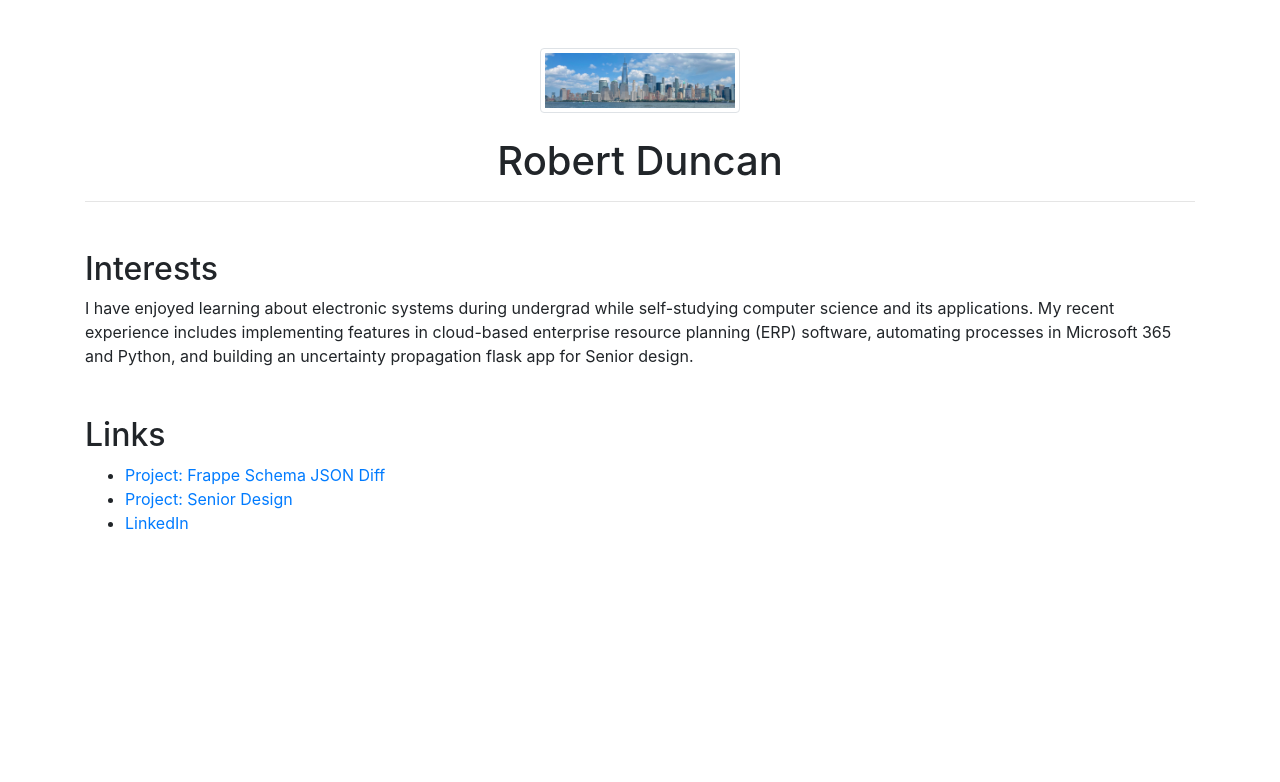
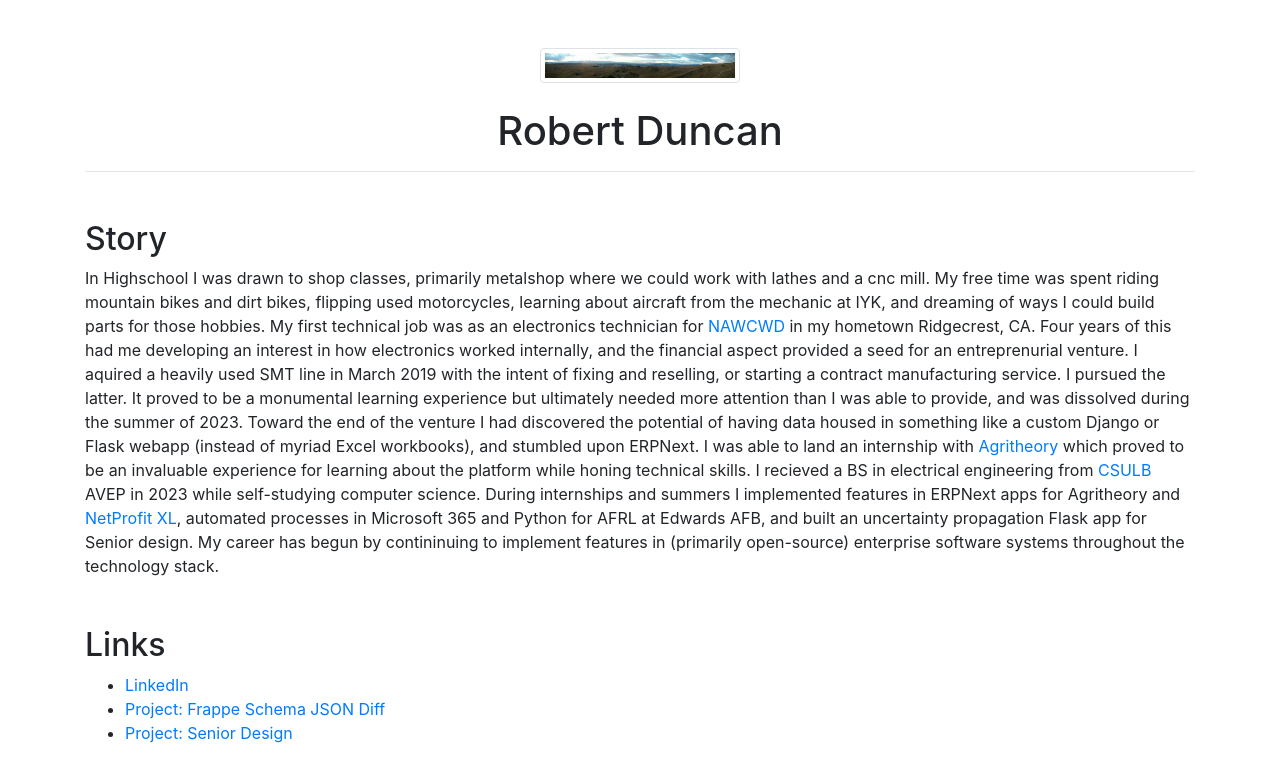
Before and after one commit to robproject/home, a plain HTML site: page index.html in a window 1280 px wide. Drawn offline with nearby package versions, Linux system fonts and the light colour scheme.

Commit message:
chore: update 20251117

```diff
--- a/index.html
+++ b/index.html
@@ -13,50 +13,52 @@
     <div class="container my-5">
 
         <div class="text-center">
-        <img src="assets/IMG_0699-EDIT.jpg" alt="Your Name" class="img-fluid img-thumbnail mb-4" style="max-width: 200px;">
+            <img src="assets/pano.jpg" alt="Your Name" class="img-fluid img-thumbnail mb-4" style="max-width: 200px;">
             <h1>Robert Duncan</h1>
         </div>
 
         <hr>
 
-    <!-- Interests Section -->
         <div class="my-5">
-        <h2>Interests</h2>
-        <p>I have enjoyed learning about electronic systems during undergrad while self-studying computer science and its applications.
-            My recent experience includes implementing features in cloud-based enterprise resource planning (ERP) software, automating processes in Microsoft 365 and Python, and building an uncertainty propagation flask app for Senior design.
+            <h2>Story</h2>
+            <p>In Highschool I was drawn to shop classes, primarily metalshop where we could work with lathes and a cnc
+                mill. My free time was spent riding mountain bikes and dirt bikes, flipping used motorcycles, learning
+                about aircraft from the mechanic at IYK, and
+                dreaming of ways I could build parts for those hobbies. My first technical job was as an electronics
+                technician for <a href="https://www.navair.navy.mil/nawcwd/">NAWCWD</a> in my hometown Ridgecrest, CA.
+                Four years of this had me developing an interest in how electronics worked internally, and the financial
+                aspect provided a seed for an entreprenurial venture. I aquired a heavily used SMT line in March 2019
+                with the intent of fixing and reselling, or starting a contract manufacturing service. I pursued the
+                latter. It proved to be a monumental learning experience but ultimately needed more attention than I was
+                able to provide, and was dissolved during the summer of 2023. Toward the end of the venture I had
+                discovered the potential of having data housed in something like a custom Django or Flask webapp
+                (instead of myriad Excel workbooks), and
+                stumbled upon ERPNext. I was able to land an internship with <a
+                    href="https://agritheory.com">Agritheory</a> which proved to be an invaluable experience for
+                learning about the platform while honing technical skills.
+                I recieved a BS in electrical engineering from <a
+                    href="https://www.csulb.edu/college-of-engineering">CSULB</a> AVEP in 2023 while self-studying
+                computer science.
+                During internships and summers I implemented features in ERPNext apps for Agritheory and <a
+                    href="https://netprofitxl.ca">NetProfit XL</a>, automated processes in Microsoft 365 and Python for
+                AFRL at Edwards AFB, and built an
+                uncertainty propagation Flask app for Senior design.
+                My career has begun by contininuing to implement features in (primarily open-source) enterprise software
+                systems throughout the
+                technology stack.
             </p>
         </div>
 
-    <!-- Links Section -->
+
         <div class="my-5">
             <h2>Links</h2>
             <ul>
+                <li><a href="https://linkedin.com/in/rodun">LinkedIn</a></li>
                 <li><a href="https://github.com/robproject/fsjd">Project: Frappe Schema JSON Diff</a></li>
                 <li><a href="https://github.com/robproject/lre-sendes">Project: Senior Design</a></li>
-            <li><a href="https://linkedin.com/in/rodun">LinkedIn</a></li>
             </ul>
         </div>
-<!--
-    <div class="row">
-        <div class="col-md-6">
-            <img src="path_to_your_image_2.jpg" alt="Description of Image" class="img-fluid rounded mb-4">
     </div>
-        <div class="col-md-6">
-            <img src="path_to_your_image_3.jpg" alt="Description of Image" class="img-fluid rounded mb-4">
-        </div>
-    </div>
-My background is mostly hands-on between experience as an electronics technician, flipping autos and cycles,
-hanging out at Inyokern Airport to work on planes, and various other handy-man projects around the house. I've recently glimpsed the power of
-computation and the relevance of all the math classes people said they never needed which I skated through to spend more time riding mountain bikes.
-Now I'm happily making up for it through an awakened curiosity.
--->
-</div>
-
-<!-- Optional: jQuery and Bootstrap JS if you plan to use any Bootstrap JavaScript components -->
-<script src="https://ajax.googleapis.com/ajax/libs/jquery/3.5.1/jquery.min.js"></script>
-<script src="https://cdnjs.cloudflare.com/ajax/libs/popper.js/1.16.0/umd/popper.min.js"></script>
-<script src="https://maxcdn.bootstrapcdn.com/bootstrap/4.5.2/js/bootstrap.min.js"></script>
-
 </body>
 
 </html>
```
Also changed, not shown: assets/IMG_0699-EDIT.jpg (deleted), assets/pano.jpg (added), 1 other file. Lines whose indentation alone changed are shown as unchanged.
